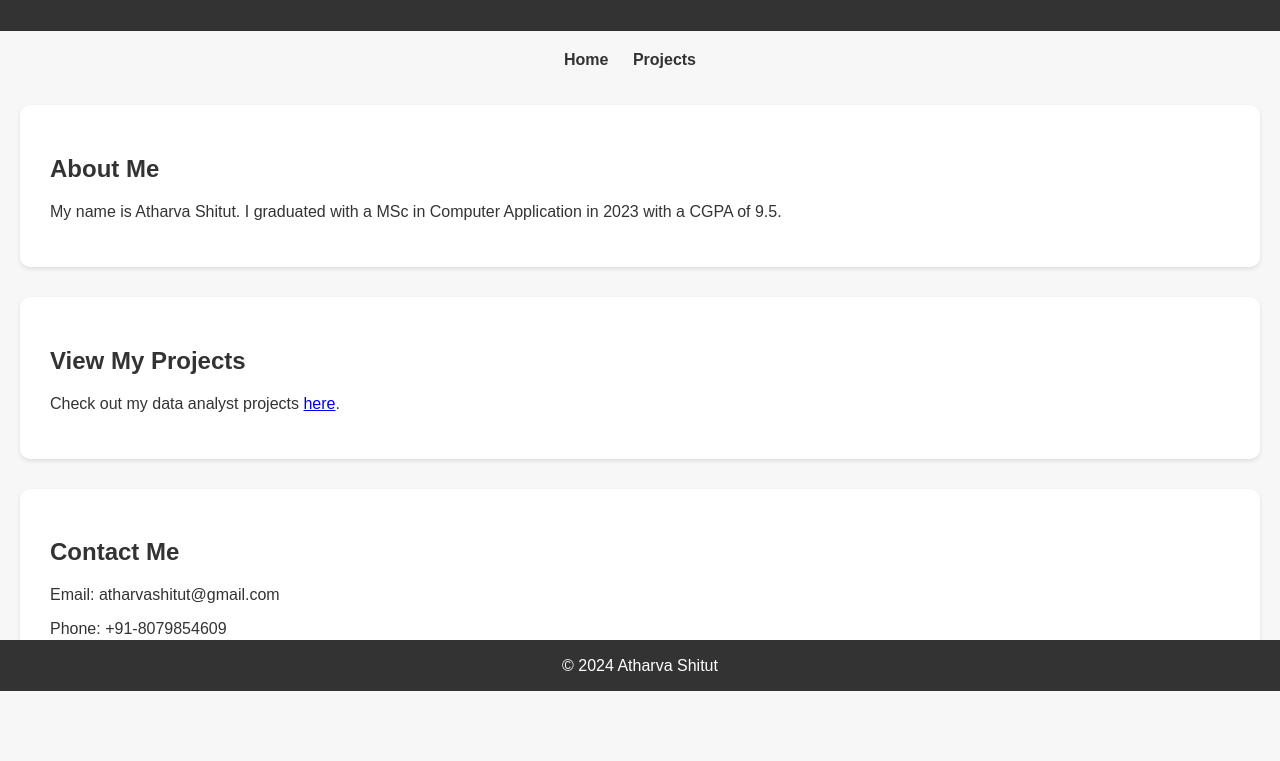
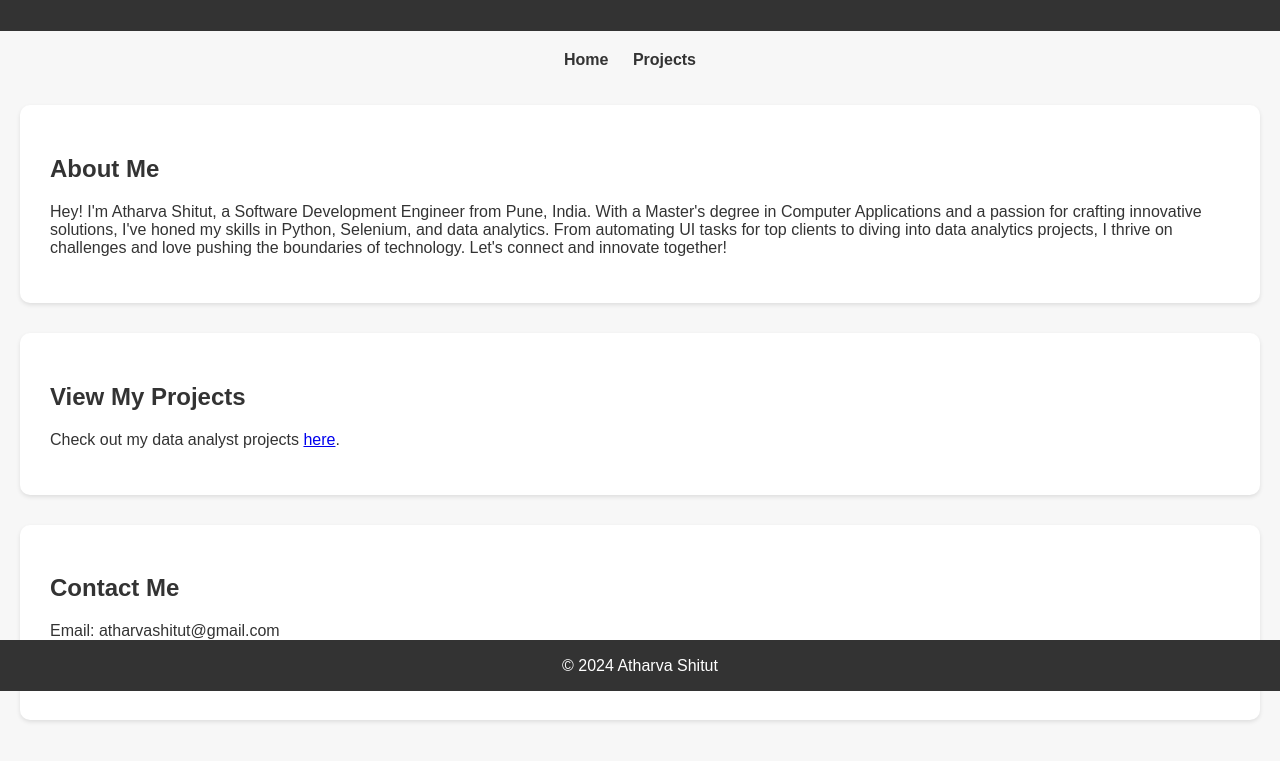
Before and after one commit to atharva9/Da-atharvashitut, a plain HTML site: page index.html in a window 1280 px wide. Shown: the part 109-870 px from the top of the page. Before the commit the page ends 843 px from the top, so only its background shows below. Drawn offline with Linux system fonts and the light colour scheme.

Commit message:
about me update

```diff
--- a/index.html
+++ b/index.html
@@ -3,7 +3,7 @@
 <head>
     <meta charset="UTF-8">
     <meta name="viewport" content="width=device-width, initial-scale=1.0">
-    <title>Atharva Shitut - Data Analyst Portfolio</title>
+    <title>Atharva Shitut - Data Analytics Portfolio</title>
     <link rel="stylesheet" href="style.css">
 </head>
 <body>
@@ -19,8 +19,13 @@
     <main>
         <section id="home">
             <h2>About Me</h2>
-            <p>My name is Atharva Shitut. I graduated with a MSc in Computer Application in 2023 with a CGPA of 9.5.</p>
-        </section>
+            <p>
+
+Hey! I'm Atharva Shitut, a Software Development Engineer from Pune, India. With a Master's degree in Computer Applications and a passion for crafting innovative solutions, I've honed my skills in Python, Selenium, and data analytics. From automating UI tasks for top clients to diving into data analytics projects, I thrive on challenges and love pushing the boundaries of technology. Let's connect and innovate together!
+
+
+
+      </section>
         <section id="projects">
             <h2>View My Projects</h2>
             <p>Check out my data analyst projects <a href="projects.html">here</a>.</p>
```
